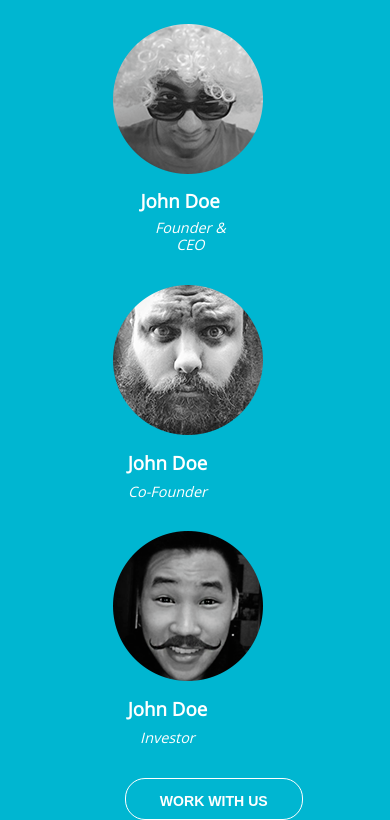
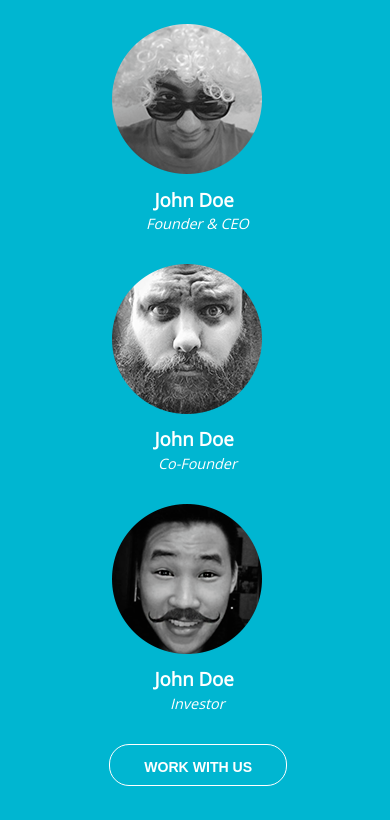
Before and after one commit to rosalsm/Exercise.1, a website: page index.html in a window 390 px wide. Shown: the part 74-894 px from the top of the page. After the commit the page ends 860 px from the top, so only its background shows below. Drawn offline with nearby package versions, Linux system fonts and the light colour scheme; files that its build step writes are made by us from their sources.

Commit message:
mobile fixed

```diff
--- a/scss/main.scss
+++ b/scss/main.scss
@@ -142,7 +142,7 @@ div.link{
     margin-left: 12%;
 
     div.first{
-      width: 40%;
+      width: 50%;
       display: block;
       margin-bottom: 10%;
       img{
@@ -150,30 +150,45 @@ div.link{
       }
       h3{
         text-align: left;
-        margin-left: 20%;
+        margin-left: 25%;
       }
       p{
-        margin-left: 20%;
+        margin-left: 5%;
       }
     }
     div.second{
-      width: 100% * (1/3);
+      width: 50%;
       display: block;
       margin-bottom: 10%;
       img{
         margin-left: -2%;
       }
+      h3{
+        text-align: left;
+        margin-left: 25%;
+      }
+      p{
+        margin-left: 5%;
+      }
     }
     div.third{
-      width: 100% * (1/3);
+      width: 50%;
       display: block;
+      margin-bottom: 10%;
       img{
         margin-left: -2%;
+      }
+      h3{
+        text-align: left;
+        margin-left: 25%;
+      }
+      p{
+        margin-left: 5%;
       }
     }
   }
   div.link{
-    margin-left: 15%;
+    margin-left: 10%;
     width: 50%;
   }
 } //end mobile view
```
